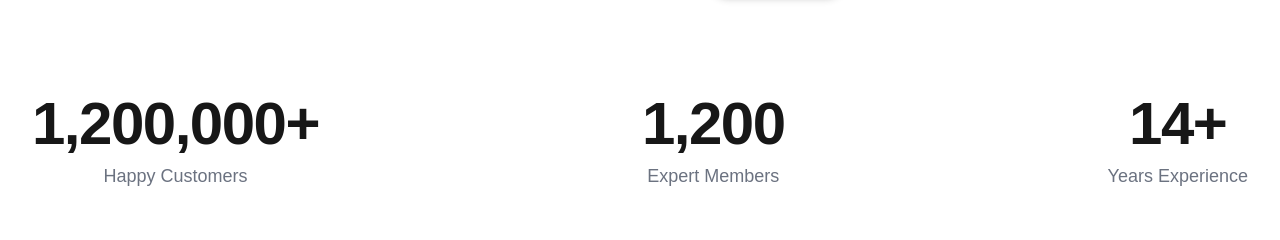
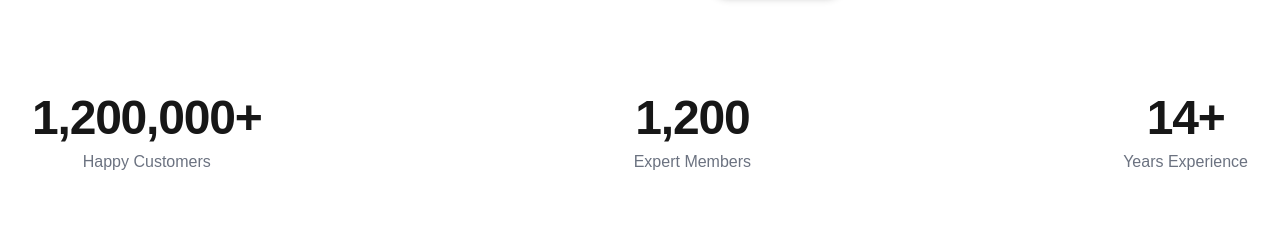
Before and after one commit to xnafi/corporate-2.0, a Next.js app: page / in a window 1280 px wide. Shown: the part 1757-1997 px from the top of the page. Built offline with nearby package versions, Linux system fonts and the light colour scheme.

Commit message:
countdown in small device

```diff
--- a/src/components/view/HappyCustomer.tsx
+++ b/src/components/view/HappyCustomer.tsx
@@ -8,30 +8,30 @@ const HappyCustomer: React.FC = () => {
   const { ref, inView } = useInView({ triggerOnce: true, threshold: 0.5 });
 
   return (
-    <div ref={ref} className="container mx-auto ">
-      <div className="flex flex-col md:flex-row justify-between items-center text-center gap-8 md:gap-16 lg:gap-20">
+    <div ref={ref} className="container mx-auto px-4">
+      <div className="flex flex-col md:flex-row justify-between items-center text-center gap-6 md:gap-16 lg:gap-20">
         {/* Happy Customers */}
         <div className="w-full sm:w-auto">
-          <h2 className="text-4xl sm:text-5xl md:text-6xl font-bold tracking-tight">
+          <h2 className="text-3xl sm:text-4xl md:text-5xl font-bold tracking-tight">
             {inView && <CountUp end={1200000} separator="," duration={3} delay={0.5} />}+
           </h2>
-          <p className="text-gray-500 text-base sm:text-lg mt-2">Happy Customers</p>
+          <p className="text-gray-500 text-sm sm:text-base mt-2">Happy Customers</p>
         </div>
 
         {/* Expert Members */}
         <div className="w-full sm:w-auto">
-          <h2 className="text-4xl sm:text-5xl md:text-6xl font-bold tracking-tight">
+          <h2 className="text-3xl sm:text-4xl md:text-5xl font-bold tracking-tight">
             {inView && <CountUp end={1200} separator="," duration={3} delay={0.5} />}
           </h2>
-          <p className="text-gray-500 text-base sm:text-lg mt-2">Expert Members</p>
+          <p className="text-gray-500 text-sm sm:text-base mt-2">Expert Members</p>
         </div>
 
         {/* Years Experience */}
         <div className="w-full sm:w-auto">
-          <h2 className="text-4xl sm:text-5xl md:text-6xl font-bold tracking-tight">
+          <h2 className="text-3xl sm:text-4xl md:text-5xl font-bold tracking-tight">
             {inView && <CountUp end={14} duration={3} delay={0.5} />}+
           </h2>
-          <p className="text-gray-500 text-base sm:text-lg mt-2">Years Experience</p>
+          <p className="text-gray-500 text-sm sm:text-base mt-2">Years Experience</p>
         </div>
       </div>
     </div>
```
